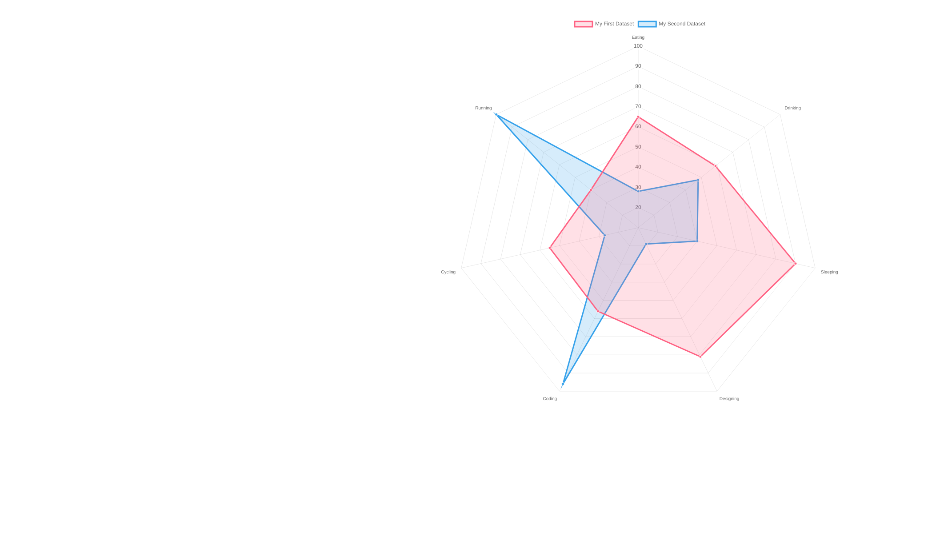
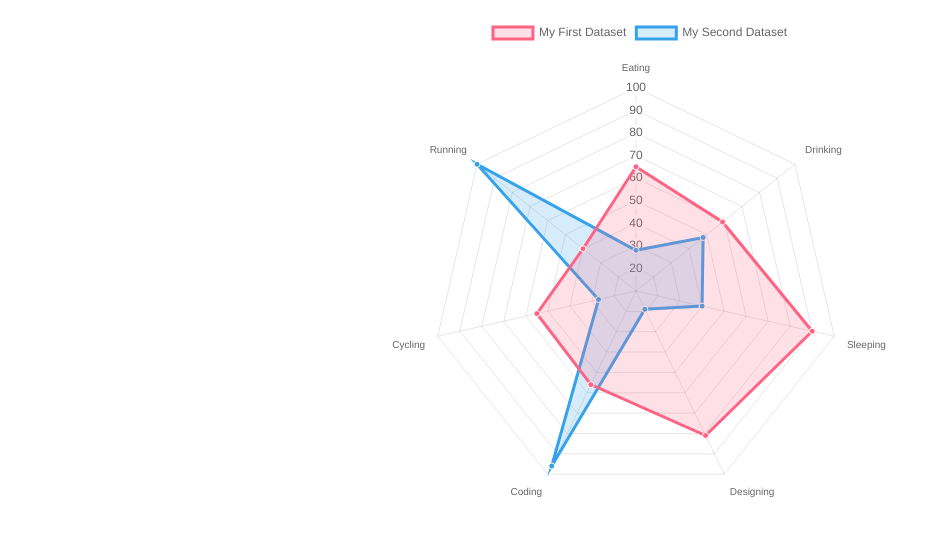
Before and after one commit to kendilangley/graphs-practice, a plain HTML site: page radar.html in a window 1280 px wide. Shown: the part 50-586 px from the top of the page, without its empty margins (0-939 px from the left). Drawn offline with nearby package versions, Linux system fonts and the light colour scheme.

Commit message:
radar design

```diff
--- a/radar.html
+++ b/radar.html
@@ -3,17 +3,11 @@
 <head>
   <meta charset="UTF-8">
   <title>Radar Chart</title>
-  <style>
-    #myChart {
-      width: 400px !important;
-      height: 400px !important;
-    }
-  </style>
   <script src="https://cdnjs.cloudflare.com/ajax/libs/Chart.js/4.4.1/chart.umd.min.js"></script>
-  <script src="radar.js" defer></script>
 </head>
 <body>
   <h2>Radar Chart</h2>
-  <canvas id="myChart" width="900" height="900" style="display: block; margin: 0 auto;"></canvas>
+  <canvas id="myChart" width="500" height="500" style="display: block; margin: 0 auto;"></canvas>
+  <script src="radar.js" ></script>
 </body>
 </html>
--- a/radar.js
+++ b/radar.js
@@ -35,7 +35,6 @@ const data = {
     type: 'radar',
     data: data,
     options: {
-        responsive: false,
       elements: {
         line: {
           borderWidth: 3
```
